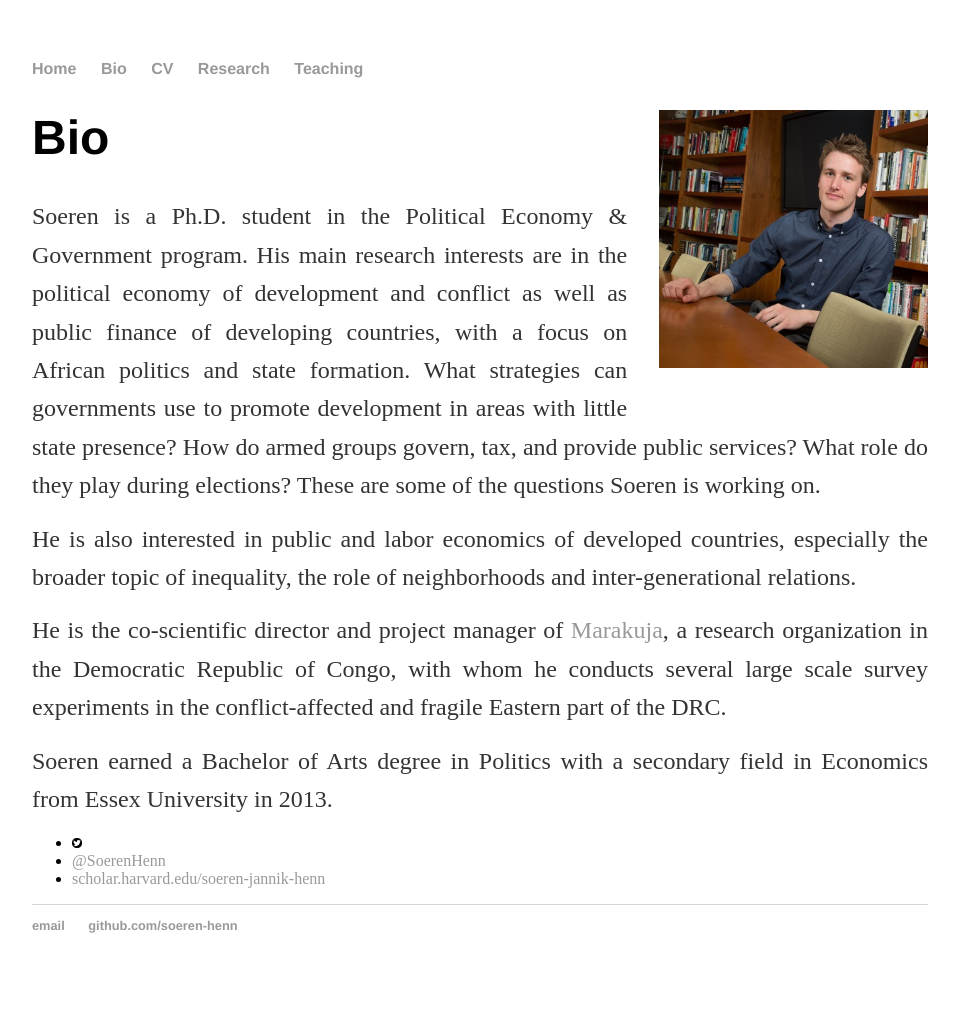
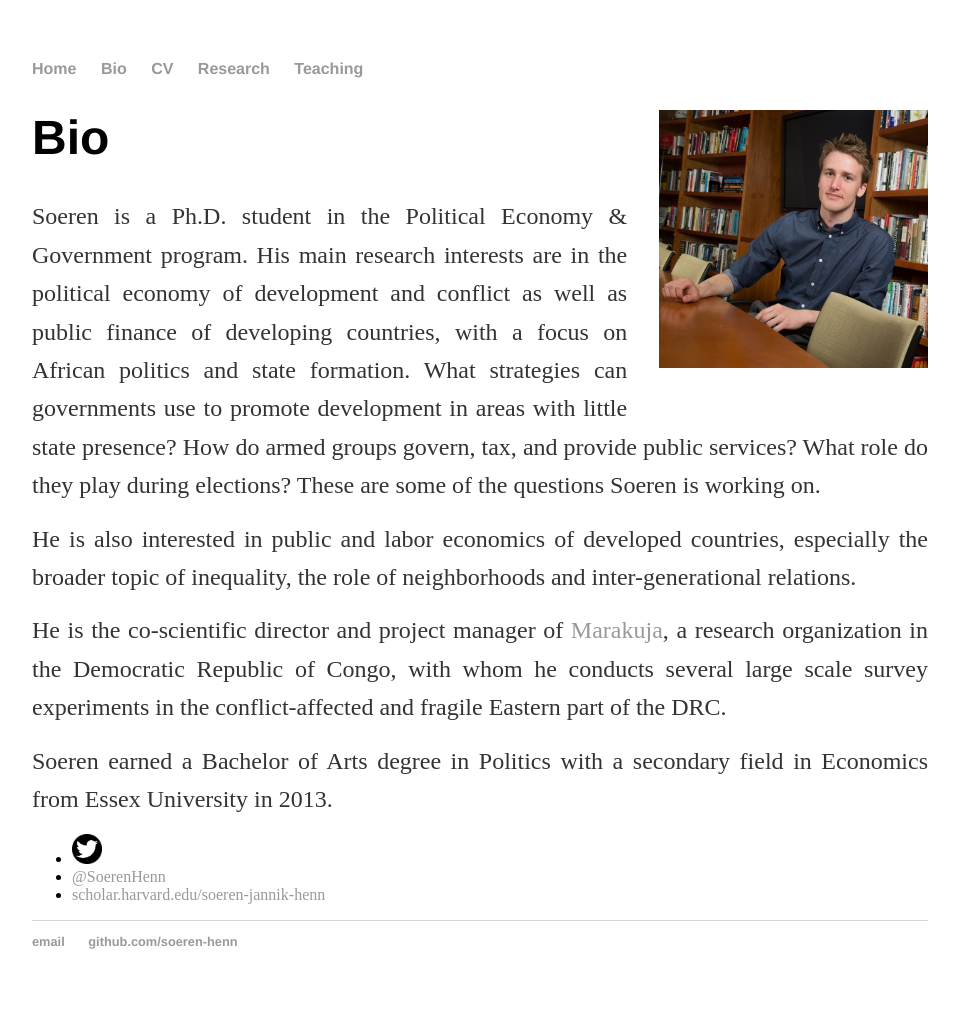
Before and after one commit to soeren-henn/soeren-henn.github.io, a Jekyll site: the page built from bio/index.html, in a window 1280 px wide. Shown: the whole page, without its empty margins (160-1119 px from the left). Built offline with Jekyll 4.4.1, drawn with Linux system fonts in a browser that asks for light colours.

Commit message:
Update index.html

```diff
--- a/bio/index.html
+++ b/bio/index.html
@@ -15,7 +15,7 @@ title: About Soeren J. Henn
 		<p>Soeren earned a Bachelor of Arts degree in Politics with a secondary field in Economics from Essex University in 2013.</p>
 	</div>
 	<ul class="contacts">
-		<li><a href="https://twitter.com/SoerenHenn" target="_blank"> <img src="\images\twitter.jpg" style="width:10px; height:10px;"></a></li>
+		<li><a href="https://twitter.com/SoerenHenn" target="_blank"> <img src="\images\twitter.jpg" style="width:30px; height:30px;"></a></li>
 		<li><a href="https://twitter.com/SoerenHenn" target="_blank">@SoerenHenn</a></li>
 		<li><a href="http://scholar.harvard.edu/soeren-jannik-henn" target="_blank">scholar.harvard.edu/soeren-jannik-henn</a></li>
 	</ul>
```
